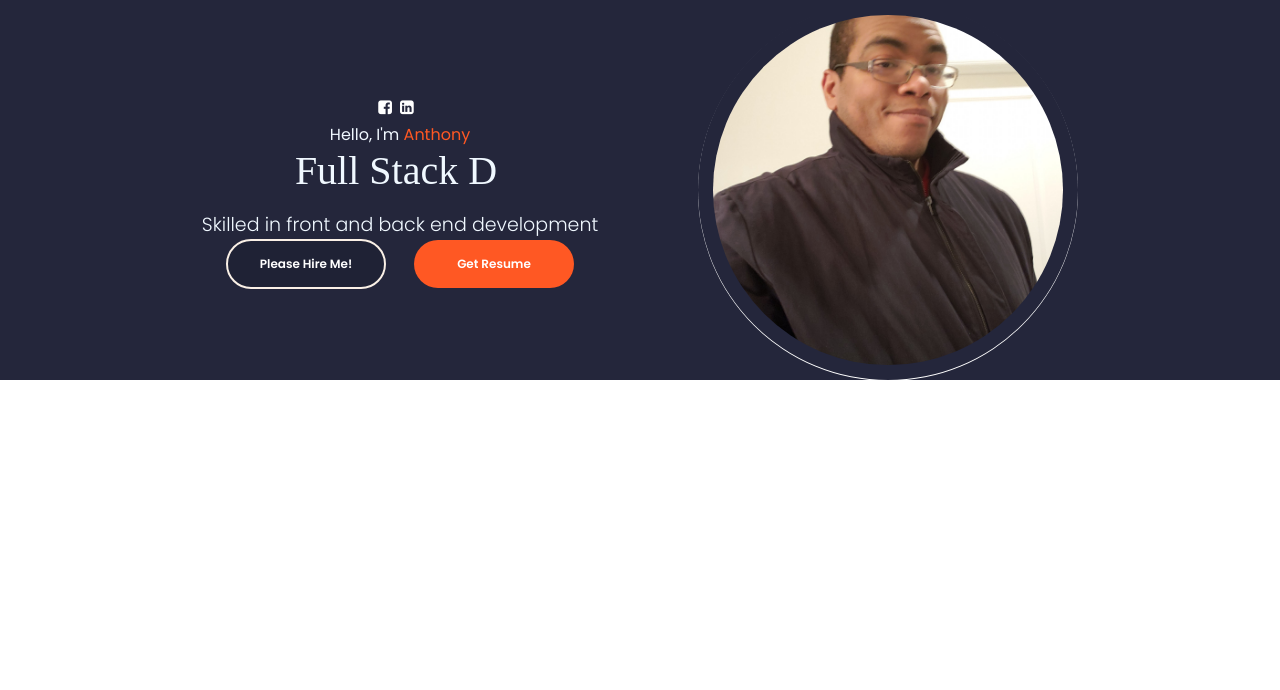
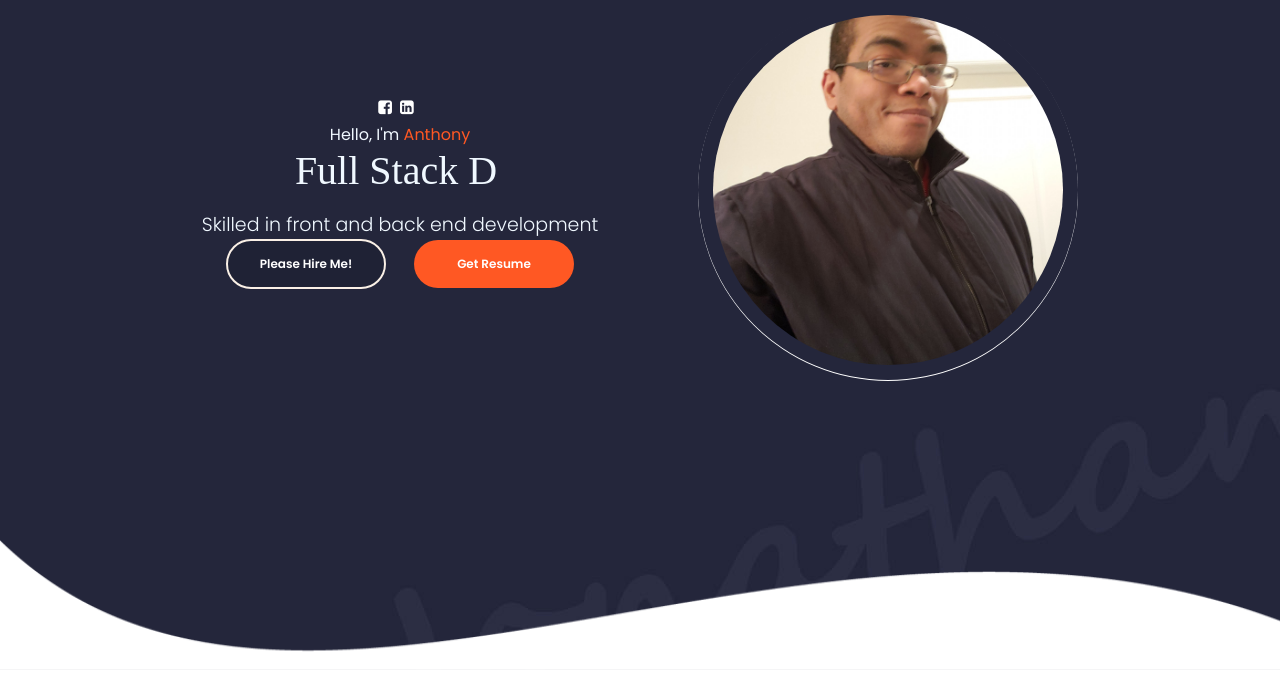
Before and after one commit to TKShadowBlade/Anthony-Professional-Portfolio, a React (Create React App) app: page / in a window 1280 px wide. Shown: the top 690 px of the page. Built offline with nearby package versions, Linux system fonts and the light colour scheme; a web font is replaced by a local one.

Commit message:
styling and code structure for profile page

```diff
--- a/src/App.js
+++ b/src/App.js
@@ -1,11 +1,12 @@
-import Profile from './PortfolioContainer/Home/Profile';
+import './App.css';
+import PortfolioContainer from './PortfolioContainer/PortfolioContainer';
 
-import './App.css';
+
 
 function App() {
   return (
     <div className="App">
-      <Profile />
+      <PortfolioContainer />
     </div>
   );
 }
--- /dev/null
+++ b/src/PortfolioContainer/Home/Footer/Footer.css
@@ -0,0 +1,22 @@
+.footer-container{
+    height: 17.8%;
+    width: 100%;
+    overflow: hidden;
+    display: flex;
+    justify-content: center;
+}
+.footer-parent{
+    width: 100%;
+    height: 100%;
+    max-width: 1920px;
+}
+.footer-parent img{
+    max-width: 100%;
+    height: 130px;
+}
+@media only screen and (max-width: 1110px){
+    .footer-parent{
+        display: flex;
+        align-items: flex-end;
+    }
+}
--- /dev/null
+++ b/src/PortfolioContainer/Home/Footer/Footer.js
@@ -0,0 +1,12 @@
+import React from 'react'
+import './Footer.css'
+
+export default function Footer() {
+    return (
+        <div className='footer-container'>
+            <div className='footer-parent'>
+                <img src={require ('../../../assets/Home/shape-bg.png')} alt='no internet connection'/>
+            </div>
+        </div>
+    )
+}
--- /dev/null
+++ b/src/PortfolioContainer/Home/Home.css
@@ -0,0 +1,7 @@
+.home-container{
+    display: flex;
+    flex-direction: column;
+    justify-content: space-between;
+    min-height: 670px;
+    background-image: url('../../assets/Home/bg.jpg');
+}
--- /dev/null
+++ b/src/PortfolioContainer/Home/Home.js
@@ -0,0 +1,13 @@
+import React from 'react'
+import Profile from './Profile/Profile'
+import Footer from './Footer/Footer'
+import './Home.css'
+
+export default function Home() {
+    return (
+        <div className='home-container'>
+            <Profile />
+            <Footer />
+        </div>
+    )
+}
--- a/src/PortfolioContainer/Home/Profile.css
+++ b/src/PortfolioContainer/Home/Profile/Profile.css
@@ -5,7 +5,7 @@
     justify-content: center;
     height: 10%;
     min-height: fit-content;
-    background-image: url('../../assets/Home/bg.jpg');
+
 }
 .profile-parent{
     display: flex;
@@ -58,7 +58,7 @@
 .profile-picture-background{
     height: 92%;
     width: 92%;
-    background-image: url('../../assets/Home/tony-k-pic.jpg');
+    background-image: url('../../../assets/Home/tony-k-pic.jpg');
     background-size: cover;
     border-radius: 50%;
     background-repeat: no-repeat;
--- /dev/null
+++ b/src/PortfolioContainer/PortfolioContainer.js
@@ -0,0 +1,25 @@
+import React from 'react'
+import { TOTAL_SCREENS } from '../utilities/commonUtils'
+
+export default function PortfolioContainer() {
+
+    const mapAllScreens = () => {
+        return TOTAL_SCREENS.map((screen) =>
+                screen.component ? (
+                <screen.component
+                screenName={screen.screen_name}
+                key={screen.screen_name}
+                id={screen.screen_name}
+                />
+               ) : (
+               <div key={screen.screen_name}></div>
+               )
+            )
+    }
+
+    return (
+        <div className='portfolio-container'>
+        {mapAllScreens()}
+        </div>
+    )
+}
--- /dev/null
+++ b/src/utilities/commonUtils.js
@@ -0,0 +1,16 @@
+import Home from '../PortfolioContainer/Home/Home'
+
+
+export const TOTAL_SCREENS = [
+    {
+        screen_name: 'Home',
+        component: Home,
+    }
+]
+export const GET_SCREEN_INDEX = (screen_name) => {
+    if (!screen_name) return -1
+    for (let i = 0; i <TOTAL_SCREENS.length; i++) {
+        if (TOTAL_SCREENS[i].screen_name === screen_name) return i
+    }
+    return -1;
+}
```
Also changed, not shown: src/PortfolioContainer/Home/Profile/Profile.js (renamed from src/PortfolioContainer/Home/Profile.js).
